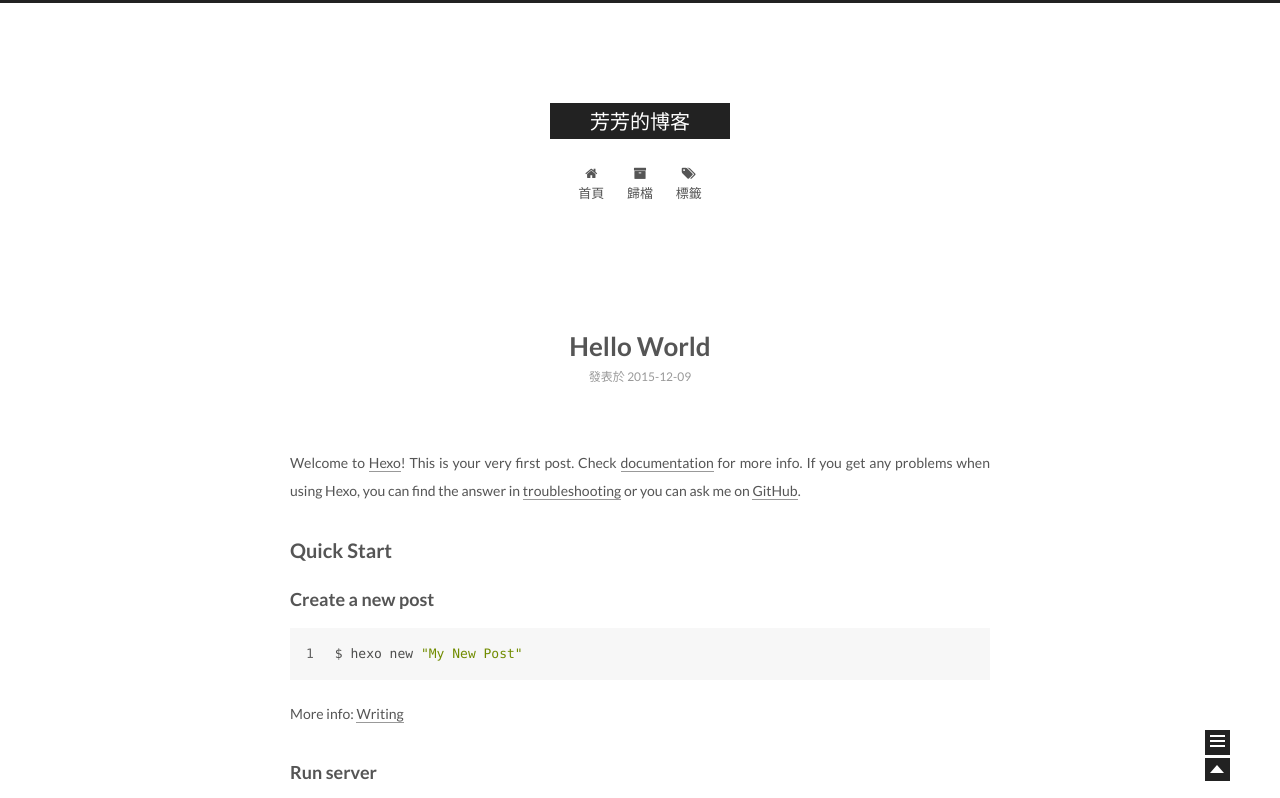
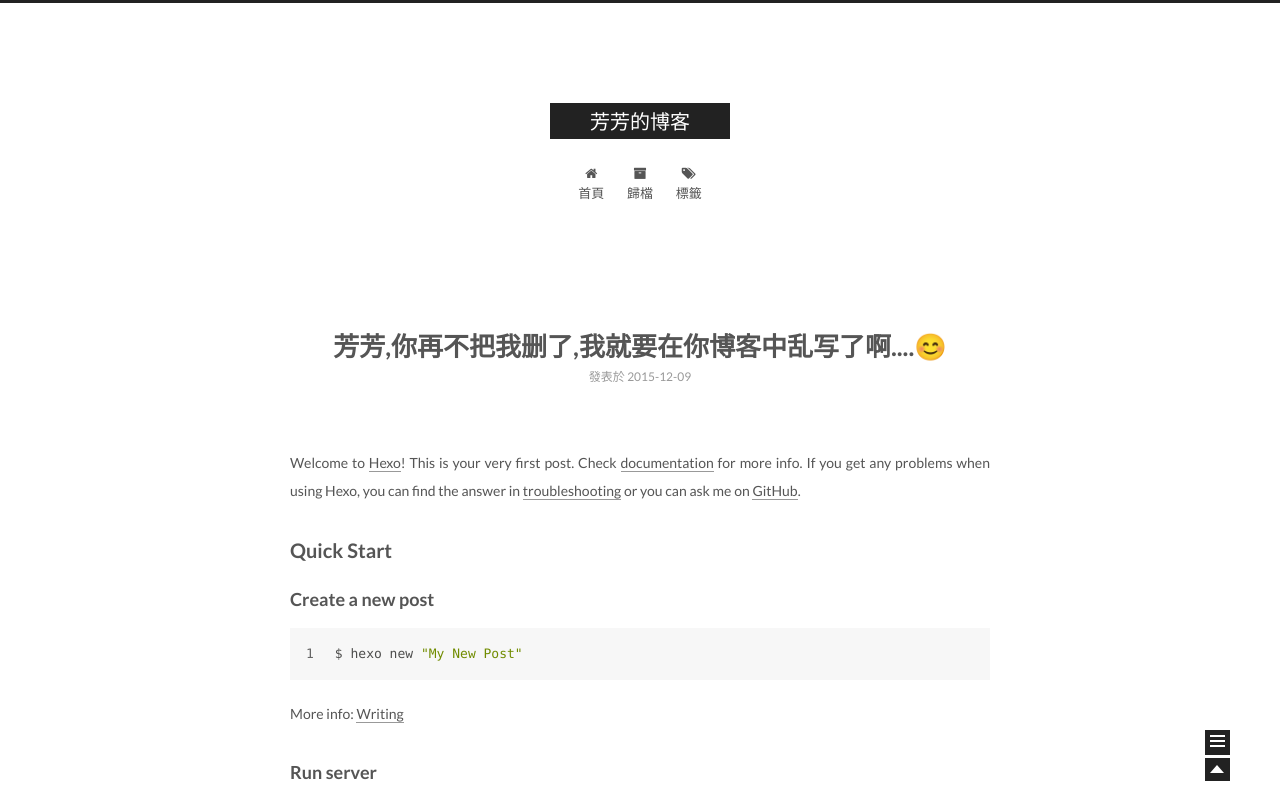
Before and after one commit to GuoYanfang/GuoYanfang.github.io, a plain HTML site: page index.html in a window 1280 px wide. Shown: the top 798 px of the page. Drawn offline with Linux system fonts and the light colour scheme.

Commit message:
郑建文
哈哈哈

```diff
--- a/index.html
+++ b/index.html
@@ -210,7 +210,7 @@
 
 
                 <a class="post-title-link" href="/2015/12/09/hello-world/" itemprop="url">
-                  Hello World
+                  芳芳,你再不把我删了,我就要在你博客中乱写了啊....😊
                 </a>
 
 
```
